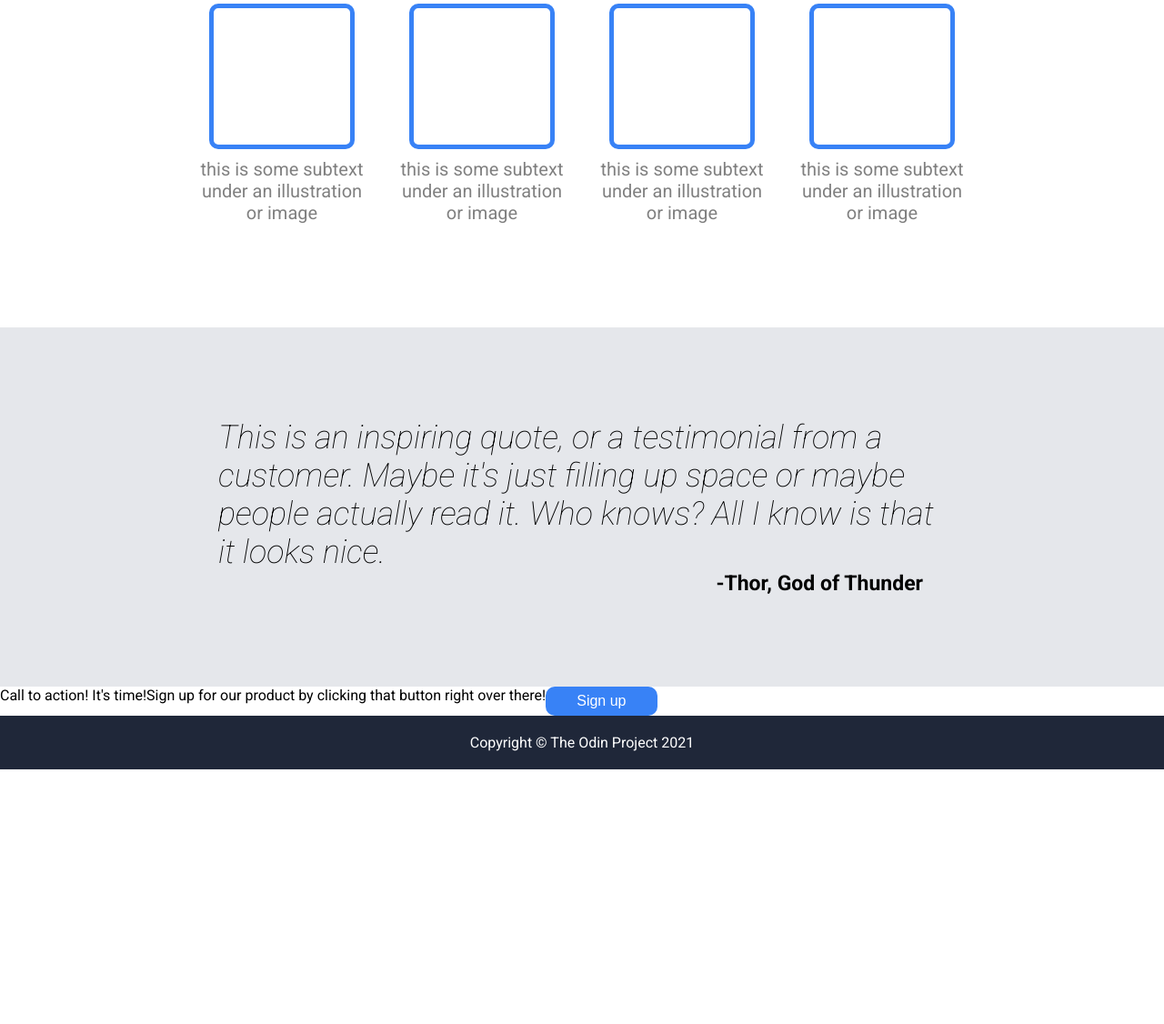
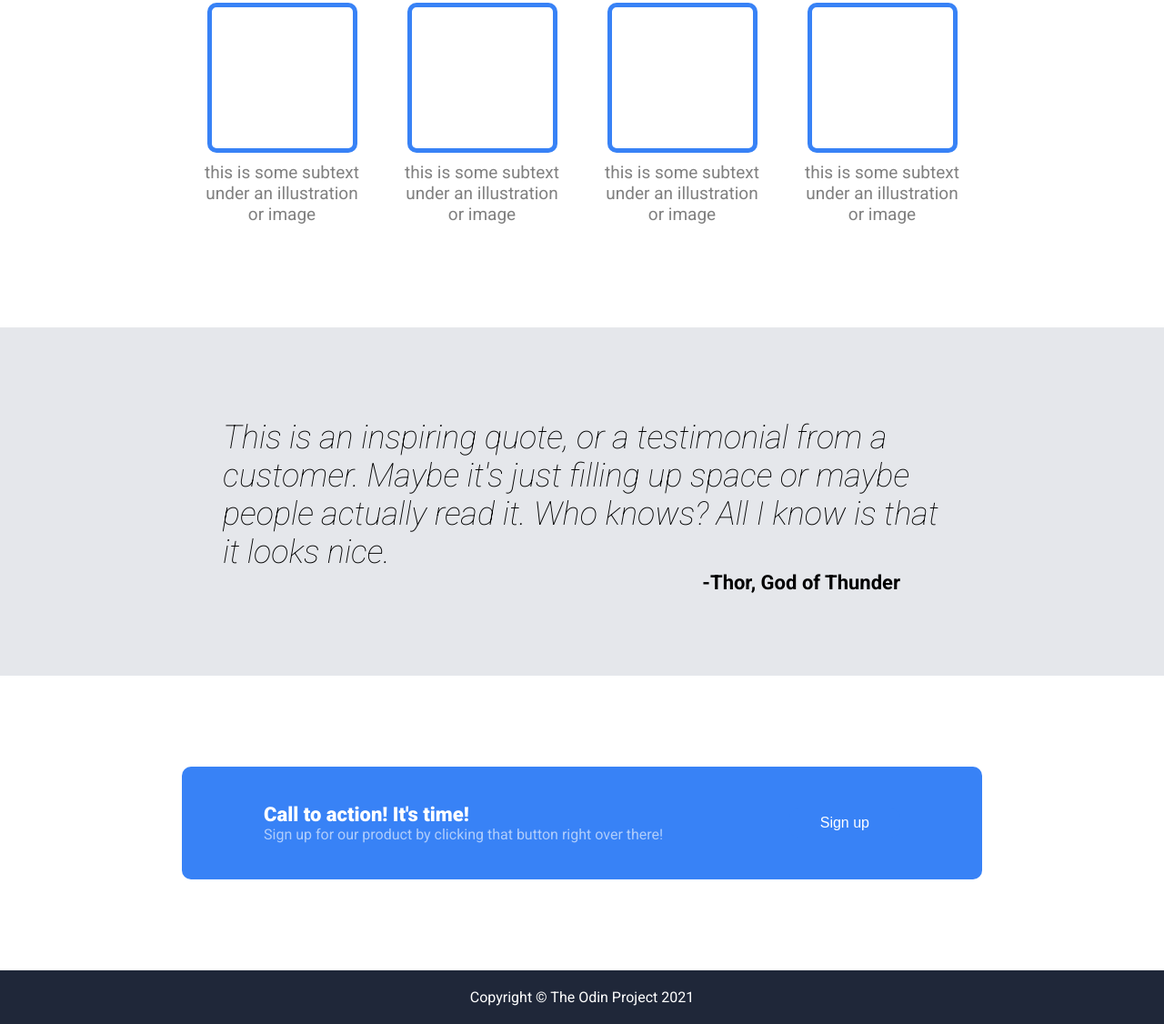
Before and after one commit to Icelandan/odin-landing-page, a plain HTML site: page index.html in a window 1280 px wide. Shown: the part 636-1762 px from the top of the page at 91% size. Before the commit the page ends 1482 px from the top, so only its background shows below. Drawn offline with Linux system fonts and the light colour scheme.

Commit message:
Correct mistakes in css & html, add comments to css

```diff
--- a/index.html
+++ b/index.html
@@ -22,7 +22,7 @@
         <div class="top">
             <div class="left">
             <div class="hero">This website is awesome</div>
-            <div clas="bottext">This website has some subtext that goes here under the main title. It's a smaller font and the
+            <div class="bottext">This website has some subtext that goes here under the main title. It's a smaller font and the
                 color is lower contrast.
             </div>
             <button>Sign up</button>
@@ -63,9 +63,13 @@
         </div>
 
         <div class="bottom">
+        <div class="container2">
+        <div class="side">
             <div class="call">Call to action! It's time!</div>
             <div class="action">Sign up for our product by clicking that button right over there!</div>
+        </div>
             <button class="second">Sign up</button>
+        </div>
         </div>
 
         <div class="footer">Copyright © The Odin Project 2021</div>
--- a/style.css
+++ b/style.css
@@ -3,11 +3,19 @@ body {
     font-family: "Roboto";
 }
 
+
+/* Font and background colors */
+.logo, .hero, button, a, .image, .call, .footer {
+    color: white;}
+
+ .box, button {
+    background-color: #3882F6;}
+
 .back, .footer {
     background-color: #1F2739;
-    color: white;
 }
 
+/* Header and top section of website */
 .back {
     display: flex;
     justify-content: center;
@@ -36,23 +44,20 @@ body {
 
 a {
     text-decoration: none;
-    color: white;
 }
 
 ul {
     display: flex;
     list-style: none;
-    gap: 10px;
+    gap: 25px;
 }
 
 .bottext {
-    color: white;
-    color: rgba(0, 0, 0, 0.148);
+    color: rgba(255, 255, 255, 0.714);
 }
 
 button {
-    background-color: #3882F6;
-    color: white;
+
     padding: 7px 34px;
     border-radius: 10px;
     border-style: none;
@@ -62,7 +67,6 @@ button {
 .image {
     padding: 100px 130px;
     background-color: rgb(144, 143, 153);
-    color: white;
 }
 
 .hero {
@@ -78,6 +82,7 @@ button {
     gap: 10px;
 }
 
+/* Information and boxes section */
 .info {
     display: flex;
     flex-direction: column;
@@ -114,10 +119,11 @@ button {
 }
 
 .box {
-    width: 150px;
-    height: 150px;
+    width: 155px;
+    height: 155px;
+    border-color: #3882F6;
+    background-color: white;
     border-style: solid;
-    border-color: #3882F6;
     border-width: thick;
     border-radius: 10px;
     flex-shrink: 0;
@@ -125,21 +131,23 @@ button {
 
 .subtext {
     color: gray;
-    font-size: 20px;
+    font-size: 19px;
     margin: 10px;
 }
 
+
+/* Quote section */
 .quote {
     background-color: #E5E7EB;
     display: flex;
     flex-direction: column;
     justify-content: center;
     align-items: center;
-    padding: 100px 0;
+    padding: 100px 0 90px;
 }
 
 .container {
-    width: 800px;
+    width: 790px;
 }
 
 .words {
@@ -151,15 +159,44 @@ button {
 .thor {
     display: flex;
     justify-content: end;
-    padding: 0 25px;
-    font-size: 23px;
+    padding: 0 45px;
+    font-size: 22px;
     font-weight: bold;
 }
 
+/* Call to action section */
 .bottom {
     display: flex;
+    margin: 100px;
+    justify-content: center;
+    align-items: center;
 }
 
+.container2 {
+    display: flex;
+    background-color: #3882F6;
+    width: 700px;
+    padding: 40px 90px;
+    justify-content: space-between;
+    align-items: center;
+    border-radius: 10px;
+}
+
+.side {
+    display: flex;
+    flex-direction: column;
+    align-items: start; }
+
+.call {
+    font-size: 22px;
+    font-weight: 900;
+}
+
+.action {
+    color: rgba(255, 255, 255, 0.6);
+}
+
+/* Footer section */
 .footer {
     display: flex;
     padding: 20px;
@@ -167,6 +204,7 @@ button {
     align-items: center;
 }
 
+/* Font information */
 .roboto-thin {
     font-family: "Roboto", sans-serif;
     font-weight: 100;
```
